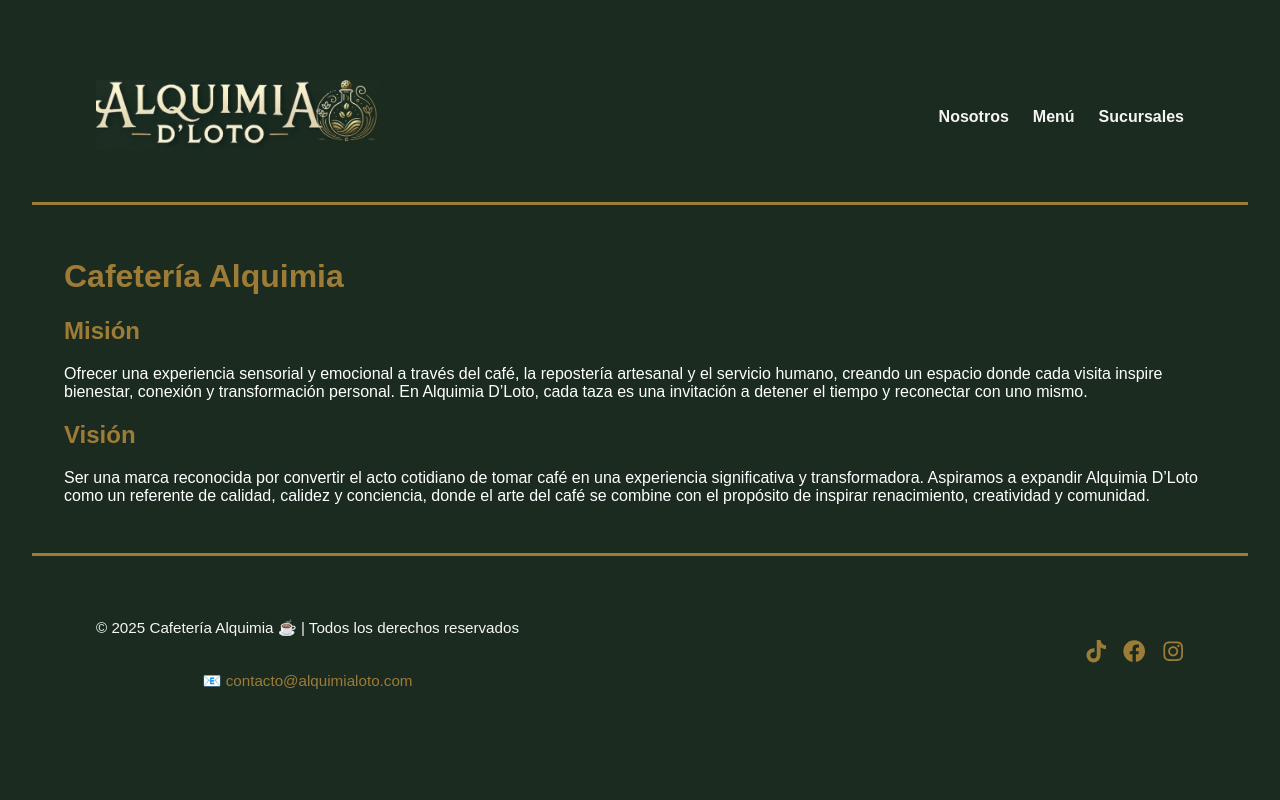
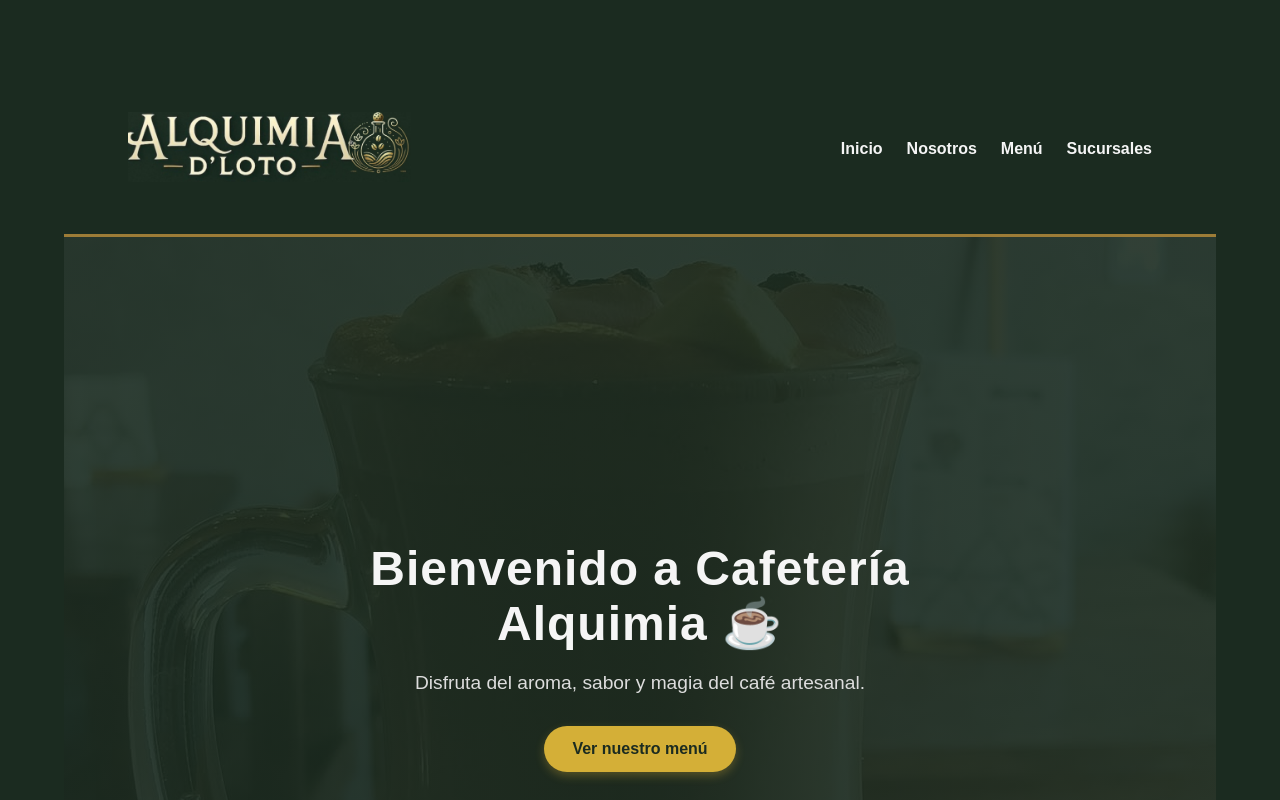
Before and after one commit to Luis1306-jc/Cafeteria-Alquimia, a React (Create React App) app in the folder cafeteria-alquimia/: page / in a window 1280 px wide. Shown: the top 800 px of the page. Built offline with nearby package versions, Linux system fonts and the light colour scheme.

Commit message:
pagina principal

```diff
--- a/cafeteria-alquimia/src/App.jsx
+++ b/cafeteria-alquimia/src/App.jsx
@@ -1,23 +1,31 @@
 import { BrowserRouter as Router, Routes, Route } from "react-router-dom";
-import Navbar from "./components/Navbar.jsx";
-import Footer from "./components/Footer.jsx";
-import Home from "./pages/Home.jsx";
-import Menu from "./pages/Menu.jsx";
-import Sucursales from "./pages/Sucursales.jsx";
-import Categoria from "./pages/Categoria.jsx"; // 🔹 Importamos la nueva página
+import Navbar from "./components/Navbar";
+import Footer from "./components/Footer";        // 🔹 Nueva pantalla principal
+import Home from "./pages/Home";            // 🔹 “Nosotros”
+import Menu from "./pages/Menu";
+import Nosotros from "./pages/Nosotros";
+import Categoria from "./pages/Categoria";
+import Sucursales from "./pages/Sucursales";
 import "./App.css";
 
 function App() {
   return (
     <Router>
+      <div className="App">
         <Navbar />
+
+        <main>
           <Routes>
-        <Route path="/" element={<Home />} />
+            <Route path="/nosotros" element={<Nosotros />} /> {/* 🏠 Nueva pantalla inicial */}
+            <Route path="/" element={<Home />} /> {/* “Nosotros” */}
             <Route path="/menu" element={<Menu />} />
+            <Route path="/categoria" element={<Categoria />} />
             <Route path="/sucursales" element={<Sucursales />} />
-        <Route path="/categoria/:nombre" element={<Categoria />} /> {/* 🔹 Nueva ruta */}
           </Routes>
+        </main>
+
         <Footer />
+      </div>
     </Router>
   );
 }
--- a/cafeteria-alquimia/src/components/Navbar.jsx
+++ b/cafeteria-alquimia/src/components/Navbar.jsx
@@ -26,7 +26,8 @@ function Navbar() {
 
       {/* Enlaces del menú */}
       <div className={`navbar-links ${menuAbierto ? "active" : ""}`}>
-        <Link to="/" onClick={() => setMenuAbierto(false)}>Nosotros</Link>
+        <Link to="/" onClick={() => setMenuAbierto(false)}>Inicio</Link>
+        <Link to="/nosotros" onClick={() => setMenuAbierto(false)}>Nosotros</Link>
         <Link to="/menu" onClick={() => setMenuAbierto(false)}>Menú</Link>
         <Link to="/sucursales" onClick={() => setMenuAbierto(false)}>Sucursales</Link>
       </div>
--- a/cafeteria-alquimia/src/pages/Home.jsx
+++ b/cafeteria-alquimia/src/pages/Home.jsx
@@ -1,11 +1,20 @@
-export default function Home() {
+import "../styles/Home.css";
+
+function Home() {
     return (
-        <div style={{ padding: "2rem" }}>
-            <h1>Cafetería Alquimia</h1>
-            <h2>Misión</h2>
-            <p>Ofrecer una experiencia sensorial y emocional a través del café, la repostería artesanal y el servicio humano, creando un espacio donde cada visita inspire bienestar, conexión y transformación personal. En Alquimia D’Loto, cada taza es una invitación a detener el tiempo y reconectar con uno mismo.</p>
-            <h2>Visión</h2>
-            <p>Ser una marca reconocida por convertir el acto cotidiano de tomar café en una experiencia significativa y transformadora. Aspiramos a expandir Alquimia D’Loto como un referente de calidad, calidez y conciencia, donde el arte del café se combine con el propósito de inspirar renacimiento, creatividad y comunidad.</p>
-        </div>
+        <section className="inicio">
+            <div className="inicio-content">
+                <h1>Bienvenido a Cafetería Alquimia ☕</h1>
+                <p>Disfruta del aroma, sabor y magia del café artesanal.</p>
+                <button
+                    className="inicio-btn"
+                    onClick={() => (window.location.href = "/menu")}
+                >
+                    Ver nuestro menú
+                </button>
+            </div>
+        </section>
     );
 }
+
+export default Home;
--- /dev/null
+++ b/cafeteria-alquimia/src/pages/Nosotros.jsx
@@ -0,0 +1,11 @@
+export default function Home() {
+    return (
+        <div style={{ padding: "2rem" }}>
+            <h1>Cafetería Alquimia</h1>
+            <h2>Misión</h2>
+            <p>Ofrecer una experiencia sensorial y emocional a través del café, la repostería artesanal y el servicio humano, creando un espacio donde cada visita inspire bienestar, conexión y transformación personal. En Alquimia D’Loto, cada taza es una invitación a detener el tiempo y reconectar con uno mismo.</p>
+            <h2>Visión</h2>
+            <p>Ser una marca reconocida por convertir el acto cotidiano de tomar café en una experiencia significativa y transformadora. Aspiramos a expandir Alquimia D’Loto como un referente de calidad, calidez y conciencia, donde el arte del café se combine con el propósito de inspirar renacimiento, creatividad y comunidad.</p>
+        </div>
+    );
+}
--- /dev/null
+++ b/cafeteria-alquimia/src/styles/Home.css
@@ -0,0 +1,100 @@
+.inicio {
+    position: relative;
+    height: 100vh;
+    display: flex;
+    justify-content: center;
+    align-items: center;
+    color: #f5f5f5;
+    text-align: center;
+    overflow: hidden;
+    background: linear-gradient(to bottom, rgba(27, 43, 32, 0.9), rgba(27, 43, 32, 0.9)),
+        url("../../public/imagen1.jpeg") center/cover no-repeat;
+}
+
+/* Capa oscura de fondo */
+.inicio-overlay {
+    position: absolute;
+    top: 0;
+    left: 0;
+    width: 100%;
+    height: 100%;
+    background: rgba(27, 43, 32, 0.6);
+    z-index: 1;
+}
+
+/* Contenido principal */
+.inicio-content {
+    position: relative;
+    z-index: 2;
+    max-width: 700px;
+    padding: 2rem;
+    animation: fadeIn 1.5s ease-out;
+}
+
+/* Título */
+.inicio h1 {
+    font-size: 3rem;
+    margin-bottom: 1rem;
+    color: #f5f5f5;
+    letter-spacing: 1px;
+}
+
+.inicio h1 span {
+    color: #d4af37;
+}
+
+/* Descripción */
+.inicio p {
+    font-size: 1.2rem;
+    margin-bottom: 2rem;
+    color: #ddd;
+}
+
+/* Botón */
+.inicio-btn {
+    background-color: #d4af37;
+    color: #1B2B20;
+    padding: 0.9rem 1.8rem;
+    border: none;
+    border-radius: 50px;
+    font-weight: bold;
+    font-size: 1rem;
+    cursor: pointer;
+    box-shadow: 0 4px 10px rgba(212, 175, 55, 0.3);
+    transition: all 0.3s ease;
+}
+
+.inicio-btn:hover {
+    background-color: #c29b4d;
+    transform: scale(1.08);
+    box-shadow: 0 6px 16px rgba(212, 175, 55, 0.4);
+}
+
+/* Animación de entrada */
+@keyframes fadeIn {
+    from {
+        opacity: 0;
+        transform: translateY(20px);
+    }
+
+    to {
+        opacity: 1;
+        transform: translateY(0);
+    }
+}
+
+/* Responsivo */
+@media (max-width: 768px) {
+    .inicio h1 {
+        font-size: 2.2rem;
+    }
+
+    .inicio p {
+        font-size: 1rem;
+    }
+
+    .inicio-btn {
+        padding: 0.8rem 1.4rem;
+        font-size: 0.95rem;
+    }
+}
```
Lines whose indentation alone changed are shown as unchanged.
